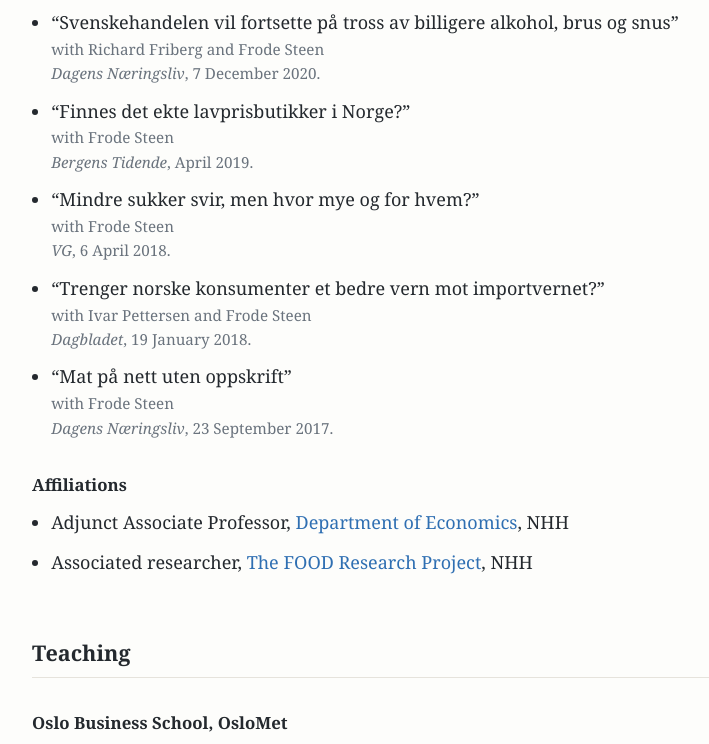
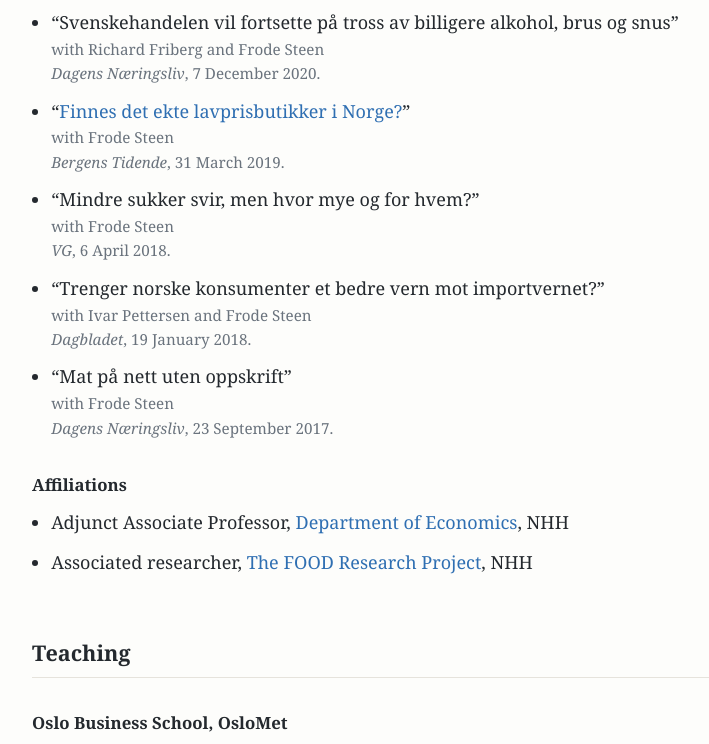
Before and after one commit to sulsaker/sulsaker.github.io, a plain HTML site: page index.html in a window 1280 px wide. Shown: the part 2986-3730 px from the top of the page, without its empty margins (164-873 px from the left). Drawn offline with Linux system fonts and the light colour scheme.

Commit message:
Resolve remaining CV/site TODOs: BT date, institutional email, op-ed link

```diff
--- a/index.html
+++ b/index.html
@@ -295,9 +295,10 @@
         <span class="venue"><em>Dagens Næringsliv</em>, 7 December 2020.</span>
       </li>
       <li>
-        &ldquo;Finnes det ekte lavprisbutikker i Norge?&rdquo;
+        &ldquo;<a href="https://www.bt.no/btmeninger/debatt/i/yvk4O2/finnes-det-ekte-lavprisbutikker-i-norge">Finnes
+        det ekte lavprisbutikker i Norge?</a>&rdquo;
         <span class="coauthors">with Frode Steen</span>
-        <span class="venue"><em>Bergens Tidende</em>, April 2019.</span>
+        <span class="venue"><em>Bergens Tidende</em>, 31 March 2019.</span>
       </li>
       <li>
         &ldquo;Mindre sukker svir, men hvor mye og for hvem?&rdquo;
@@ -371,11 +372,8 @@
   <section id="contact">
     <h2>Contact</h2>
     <p>
-      <!-- Email is written out rather than linked as mailto:, to keep it out of
-           reach of address scrapers (same choice as the old Google Sites page).
-           To make it clickable instead, replace this line with:
-           <a href="mailto:simen.ulsaker@gmail.com">simen.ulsaker@gmail.com</a> -->
-      simen[dot]ulsaker[at]gmail[dot]com<br>
+      Work: <a href="mailto:simen.ulsaker@oslomet.no">simen.ulsaker@oslomet.no</a><br>
+      Personal: <a href="mailto:simen.ulsaker@gmail.com">simen.ulsaker@gmail.com</a><br>
       Oslo Business School, OsloMet<br>
       Pilestredet 35, 0166 Oslo, Norway
     </p>
```
Also changed, not shown: 1 other file.
